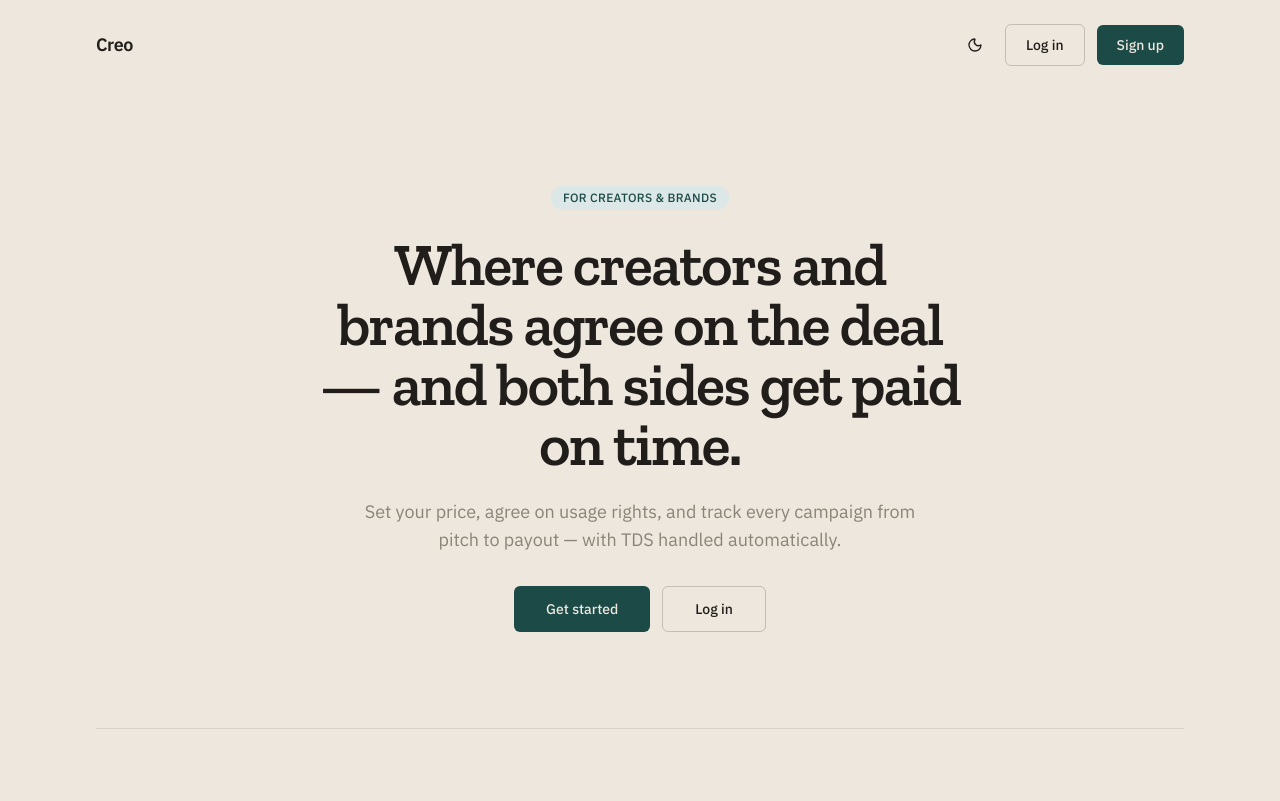
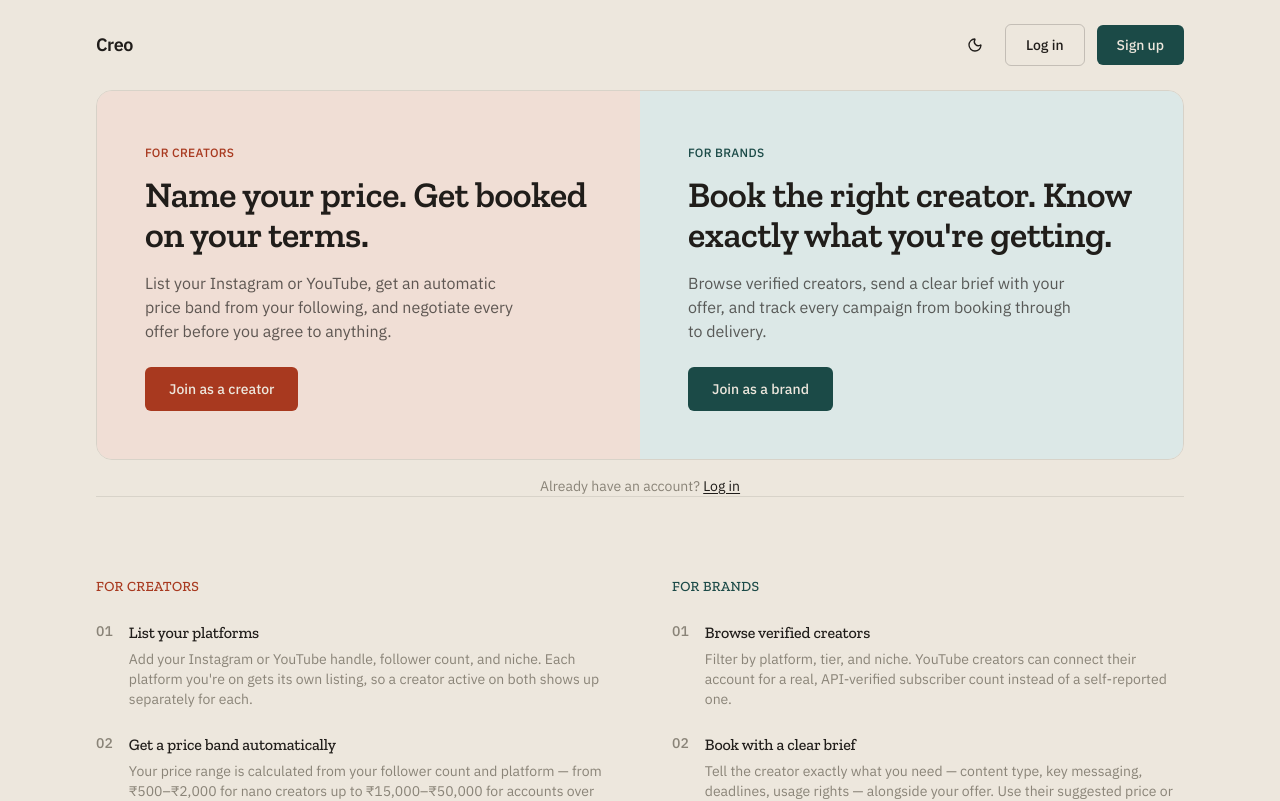
Before and after one commit to rishuyadav87/promify, a Next.js app: page / in a window 1280 px wide. Shown: the top 801 px of the page. Built offline with nearby package versions, Linux system fonts and the light colour scheme; no server answers.

Commit message:
feat: redesign phase 2 — split hero as the Two Sides signature moment

```diff
--- a/src/app/(auth)/signup/page.tsx
+++ b/src/app/(auth)/signup/page.tsx
@@ -1,18 +1,37 @@
 "use client";
 
-import { useState } from "react";
-import { useRouter } from "next/navigation";
+import { Suspense, useState } from "react";
+import { useRouter, useSearchParams } from "next/navigation";
 import { createClient } from "@/lib/supabase/client";
 import { Card } from "@/components/ui/Card";
 import { Button } from "@/components/ui/Button";
 type Role = "creator" | "brand";
 
+// useSearchParams requires a Suspense boundary in the App Router, or
+// `npm run build` fails even though `npm run dev` looks fine -- this
+// split (outer wrapper + inner form) is the standard fix: the boundary
+// has to sit *above* the component that calls useSearchParams, not
+// around itself.
 export default function SignupPage() {
+  return (
+    <Suspense fallback={null}>
+      <SignupForm />
+    </Suspense>
+  );
+}
+
+function SignupForm() {
   const router = useRouter();
   const supabase = createClient();
+  const searchParams = useSearchParams();
   const [email, setEmail] = useState("");
   const [password, setPassword] = useState("");
-  const [role, setRole] = useState<Role>("creator");
+  // Preselects based on ?role=creator|brand if the person arrived from
+  // the homepage's split hero (see src/app/page.tsx) -- falls back to
+  // "creator" for anyone landing here directly, same as before.
+  const [role, setRole] = useState<Role>(
+    searchParams.get("role") === "brand" ? "brand" : "creator",
+  );
   const [error, setError] = useState<string | null>(null);
   const [loading, setLoading] = useState(false);
   const [checkEmail, setCheckEmail] = useState(false);
--- a/src/app/page.tsx
+++ b/src/app/page.tsx
@@ -34,35 +34,72 @@ export default async function HomePage() {
       </nav>
 
       <main className="mx-auto max-w-6xl px-4 pb-24 sm:px-6 lg:px-8">
-        <section className="flex flex-col items-center gap-6 py-16 text-center sm:py-24">
-          <span className="rounded-full bg-teal-subtle px-3 py-1 text-xs font-medium uppercase tracking-wide text-teal">
-            For creators & brands
+        {/*
+          The signature moment: the hero is the "Two Sides" concept made
+          literal rather than decorative. Two panels, brick and teal,
+          meet at a center seam — creators on one side, brands on the
+          other, each with their own headline and entry point, instead
+          of one generic combined message both audiences have to
+          mentally split themselves.
+        */}
+        <section className="grid overflow-hidden rounded-2xl border border-ink/10 sm:grid-cols-2">
+          <div className="flex flex-col justify-between gap-6 bg-brick-subtle p-8 sm:p-12">
+            <div>
+              <span className="text-xs font-medium uppercase tracking-wide text-brick">
+                For creators
               </span>
-          <h1 className="max-w-2xl text-4xl font-semibold tracking-tight text-ink sm:text-5xl md:text-6xl">
-            Where creators and brands agree on the deal — and both sides get
-            paid on time.
+              <h1 className="mt-3 font-display text-3xl leading-tight text-ink sm:text-4xl">
+                Name your price. Get booked on your terms.
               </h1>
-          <p className="max-w-xl text-base text-warmgray sm:text-lg">
-            Set your price, agree on usage rights, and track every campaign from
-            pitch to payout — with TDS handled automatically.
+              <p className="mt-4 max-w-sm text-sm text-ink/70 sm:text-base">
+                List your Instagram or YouTube, get an automatic price
+                band from your following, and negotiate every offer
+                before you agree to anything.
               </p>
-          <div className="mt-2 flex flex-col gap-3 sm:flex-row">
+            </div>
+            <div className="flex flex-col gap-3 sm:flex-row">
               <Button
-              href="/signup"
-              variant="primary"
-              className="px-8 py-3 text-base"
+                href="/signup?role=creator"
+                variant="secondary"
+                className="justify-center px-6 py-3 text-base"
               >
-              Get started
-            </Button>
-            <Button
-              href="/login"
-              variant="outline"
-              className="px-8 py-3 text-base"
-            >
-              Log in
+                Join as a creator
               </Button>
             </div>
+          </div>
+
+          <div className="flex flex-col justify-between gap-6 bg-teal-subtle p-8 sm:p-12">
+            <div>
+              <span className="text-xs font-medium uppercase tracking-wide text-teal">
+                For brands
+              </span>
+              <h1 className="mt-3 font-display text-3xl leading-tight text-ink sm:text-4xl">
+                Book the right creator. Know exactly what you're getting.
+              </h1>
+              <p className="mt-4 max-w-sm text-sm text-ink/70 sm:text-base">
+                Browse verified creators, send a clear brief with your
+                offer, and track every campaign from booking through to
+                delivery.
+              </p>
+            </div>
+            <div className="flex flex-col gap-3 sm:flex-row">
+              <Button
+                href="/signup?role=brand"
+                variant="primary"
+                className="justify-center px-6 py-3 text-base"
+              >
+                Join as a brand
+              </Button>
+            </div>
+          </div>
         </section>
+
+        <p className="mt-4 text-center text-sm text-warmgray">
+          Already have an account?{" "}
+          <a href="/login" className="text-ink underline underline-offset-2">
+            Log in
+          </a>
+        </p>
 
         <section className="grid gap-10 border-t border-ink/10 py-16 sm:py-20 md:grid-cols-2 md:gap-16">
           <div>
```
Lines whose indentation alone changed are shown as unchanged.
